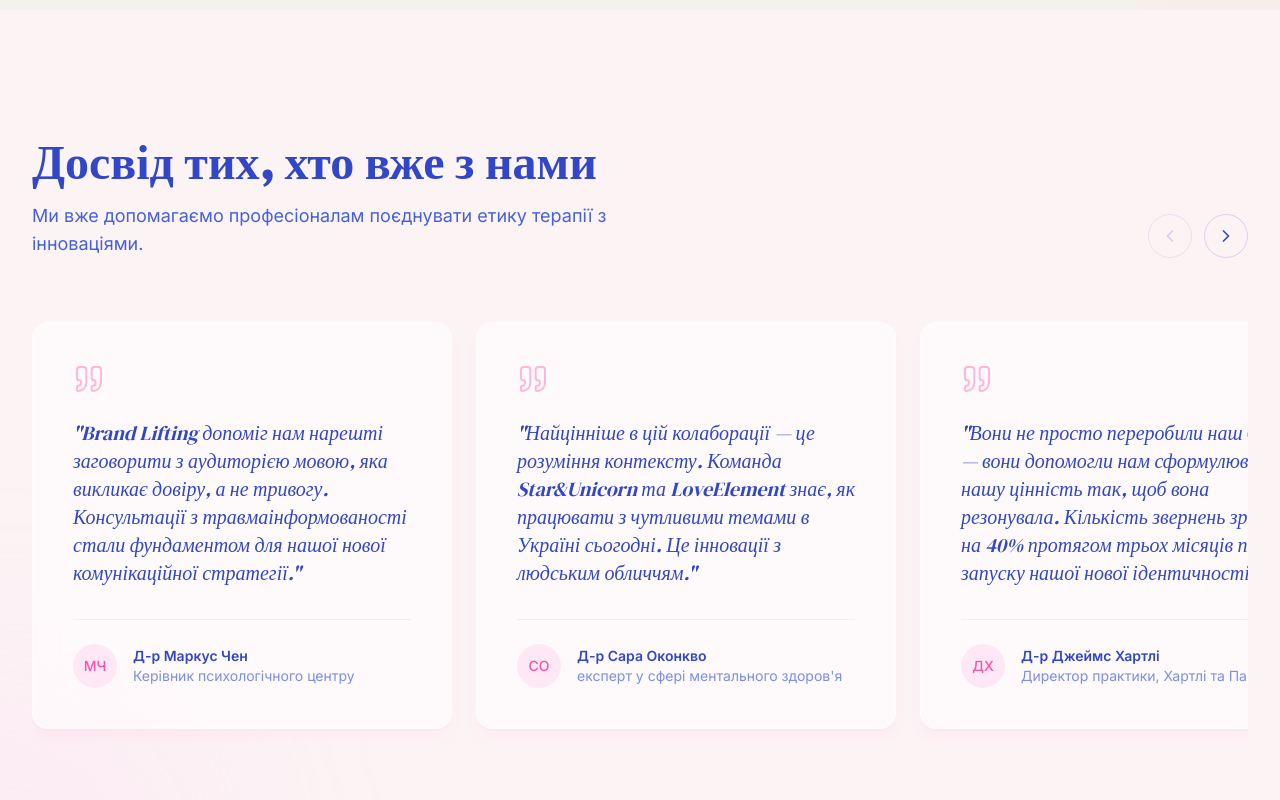
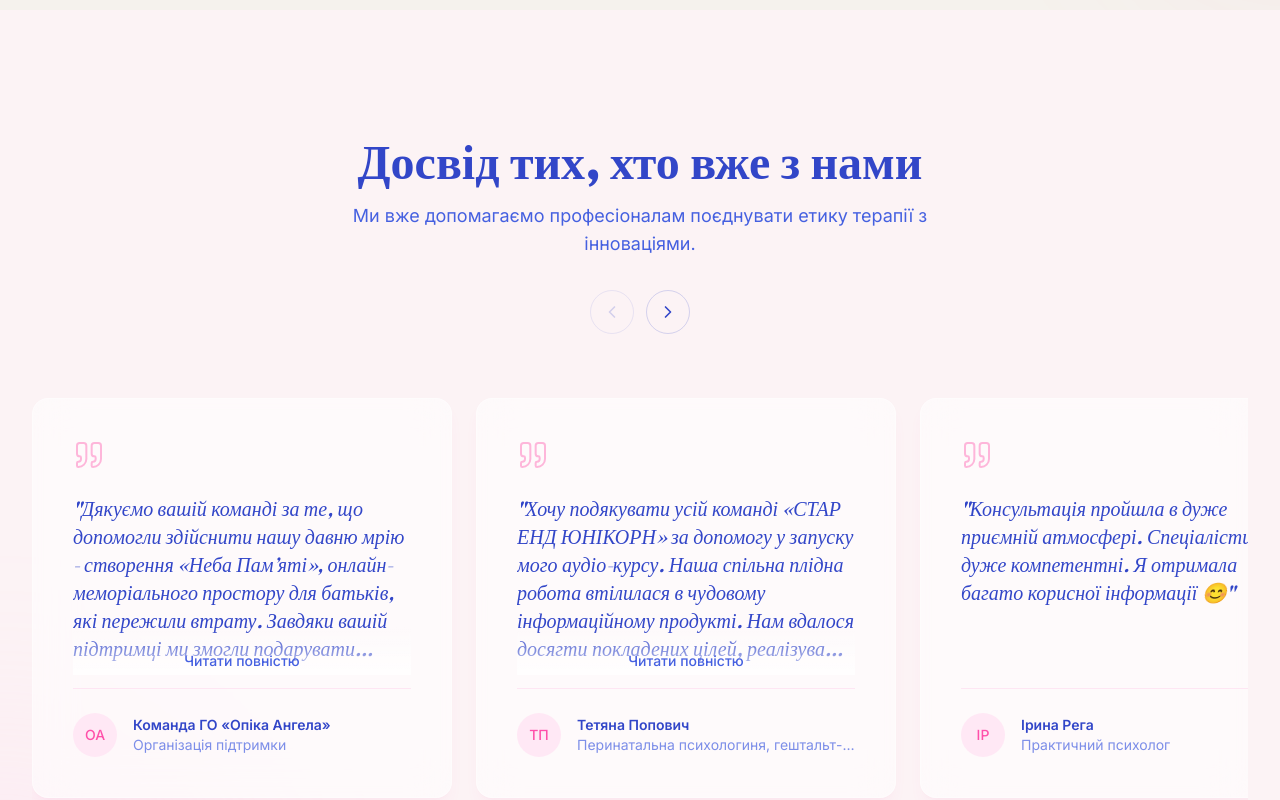
Before and after one commit to NostresMA/M-H-Collab, a React (Vite) app: page / in a window 1280 px wide. Shown: the part 4500-5300 px from the top of the page. Built offline with nearby package versions, Linux system fonts and the light colour scheme.

Commit message:
feat: update testimonials with real content and add modal support

```diff
--- a/src/components/ua/TestimonialsSectionUA.tsx
+++ b/src/components/ua/TestimonialsSectionUA.tsx
@@ -1,34 +1,45 @@
 import React, { useEffect, useState, useRef } from 'react';
-import { motion } from 'framer-motion';
-import { Quote, ChevronLeft, ChevronRight } from 'lucide-react';
+import { motion, AnimatePresence } from 'framer-motion';
+import { Quote, ChevronLeft, ChevronRight, X } from 'lucide-react';
+
 const testimonials = [
   {
     quote:
-  'Brand Lifting допоміг нам нарешті заговорити з аудиторією мовою, яка викликає довіру, а не тривогу. Консультації з травмаінформованості стали фундаментом для нашої нової комунікаційної стратегії.',
-  name: 'Д-р Маркус Чен',
-  role: 'Керівник психологічного центру',
-  initials: 'МЧ'
+      'Дякуємо вашій команді за те, що допомогли здійснити нашу давню мрію - створення «Неба Пам’яті», онлайн-меморіального простору для батьків, які пережили втрату. Завдяки вашій підтримці ми змогли подарувати родинам місце пам’яті та турботи, де можна зберегти спогади про своїх діток.',
+    name: 'Команда ГО «Опіка Ангела»',
+    role: 'Організація підтримки',
+    initials: 'ОА'
   },
   {
     quote:
-  'Найцінніше в цій колаборації — це розуміння контексту. Команда Star&Unicorn та LoveElement знає, як працювати з чутливими темами в Україні сьогодні. Це інновації з людським обличчям.',
-  name: 'Д-р Сара Оконкво',
-  role: "експерт у сфері ментального здоров'я",
-  initials: 'СО'
+      'Хочу подякувати усій команді «СТАР ЕНД ЮНІКОРН» за допомогу у запуску мого аудіо-курсу. Наша спільна плідна робота втілилася в чудовому інформаційному продукті. Нам вдалося досягти покладених цілей, реалізувати задумане і створити дуже чуйний інфопродукт для думаючого споживача. Дякую усім, хто постійно був на звʼязку зі мною, допомагав розібратися в тонкощах автоматизації моєї програми та просування курсу. Ваші поради та рекомендації покращили кінцевий результат. Ми створили глибокий аудіо-курс з чуттєвим телеграм каналом, що дає відчуття присутності автора на всіх етапах проходження курсу. Це саме те чого я хотіла. Дякують вам за сервісність, тактовність та культуру спілкування, системність та образність в роботі. Бажаю вдячних клієнтів та цікавих нових проєктів.',
+    name: 'Тетяна Попович',
+    role: 'Перинатальна психологиня, гештальт-терапевтка',
+    initials: 'ТП'
   },
   {
     quote:
-  'Вони не просто переробили наш бренд — вони допомогли нам сформулювати нашу цінність так, щоб вона резонувала. Кількість звернень зросла на 40% протягом трьох місяців після запуску нашої нової ідентичності.',
-  name: 'Д-р Джеймс Хартлі',
-  role: 'Директор практики, Хартлі та Партнери',
-  initials: 'ДХ'
-}];
+      'Консультація пройшла в дуже приємній атмосфері. Спеціалісти дуже компетентні. Я отримала багато корисної інформації 😊',
+    name: 'Ірина Рега',
+    role: 'Практичний психолог',
+    initials: 'ІР'
+  },
+  {
+    quote:
+      'Дякуємо вам за допомогу в оновленні нашої онлайн-програми «Бути Батьками Ангела». Завдяки вашим зусиллям ми додали нові можливості та покращили користувацький досвід, зробивши програму більш доступною та зручною для батьків, які потребують підтримки.',
+    name: 'Команда ГО «Опіка Ангела»',
+    role: 'Програма «Бути Батьками Ангела»',
+    initials: 'ОА'
+  }
+];
 
 export function TestimonialsSectionUA() {
   const scrollRef = useRef<HTMLDivElement>(null);
   const [activeIndex, setActiveIndex] = useState(0);
   const [canScrollLeft, setCanScrollLeft] = useState(false);
   const [canScrollRight, setCanScrollRight] = useState(true);
+  const [selectedTestimonial, setSelectedTestimonial] = useState<typeof testimonials[0] | null>(null);
+
   const updateScrollState = () => {
     const el = scrollRef.current;
     if (!el) return;
@@ -39,6 +50,7 @@ export function TestimonialsSectionUA() {
       400;
     setActiveIndex(Math.round(el.scrollLeft / cardWidth));
   };
+
   useEffect(() => {
     const el = scrollRef.current;
     if (!el) return;
@@ -48,6 +60,7 @@ export function TestimonialsSectionUA() {
     updateScrollState();
     return () => el.removeEventListener('scroll', updateScrollState);
   }, []);
+
   const scroll = (direction: 'left' | 'right') => {
     const el = scrollRef.current;
     if (!el) return;
@@ -59,126 +72,88 @@ export function TestimonialsSectionUA() {
       behavior: 'smooth'
     });
   };
+
   return (
     <section className="py-24 md:py-32 bg-sage-100/30 relative overflow-hidden">
-      {/* Subtle decorative element */}
       <div className="absolute bottom-0 left-0 w-96 h-96 bg-sage-200/20 rounded-full blur-[100px] -translate-x-1/2 translate-y-1/2 pointer-events-none" />
 
       <div className="max-w-7xl mx-auto px-4 sm:px-6 lg:px-8 relative z-10">
-        {/* Header */}
-        <div className="flex flex-col md:flex-row md:items-end md:justify-between mb-14 md:mb-16">
-          <div>
+        <div className="flex flex-col items-center text-center mb-14 md:mb-16">
           <motion.h2
-              initial={{
-                opacity: 0,
-                y: 20
-              }}
-              whileInView={{
-                opacity: 1,
-                y: 0
-              }}
-              viewport={{
-                once: true
-              }}
-              className="text-3xl md:text-5xl font-serif font-bold text-navy-500 mb-4">
-
+            initial={{ opacity: 0, y: 20 }}
+            whileInView={{ opacity: 1, y: 0 }}
+            viewport={{ once: true }}
+            className="text-3xl md:text-5xl font-serif font-bold text-navy-500 mb-4"
+          >
             Досвід тих, хто вже з нами
           </motion.h2>
           <motion.p
-              initial={{
-                opacity: 0,
-                y: 20
-              }}
-              whileInView={{
-                opacity: 1,
-                y: 0
-              }}
-              viewport={{
-                once: true
-              }}
-              transition={{
-                delay: 0.1
-              }}
-              className="text-lg text-navy-400 max-w-xl">
+            initial={{ opacity: 0, y: 20 }}
+            whileInView={{ opacity: 1, y: 0 }}
+            viewport={{ once: true }}
+            transition={{ delay: 0.1 }}
+            className="text-lg text-navy-400 max-w-xl mb-8"
+          >
+            Ми вже допомагаємо професіоналам поєднувати етику терапії з інноваціями.
+          </motion.p>
 
-              Ми вже допомагаємо професіоналам поєднувати етику терапії з
-              інноваціями.
-            </motion.p>
-          </div>
-
-          {/* Navigation Arrows */}
           <motion.div
-            initial={{
-              opacity: 0
-            }}
-            whileInView={{
-              opacity: 1
-            }}
-            viewport={{
-              once: true
-            }}
-            transition={{
-              delay: 0.2
-            }}
-            className="hidden md:flex items-center gap-3 mt-6 md:mt-0">
-
+            initial={{ opacity: 0 }}
+            whileInView={{ opacity: 1 }}
+            viewport={{ once: true }}
+            transition={{ delay: 0.2 }}
+            className="hidden md:flex items-center gap-3"
+          >
             <button
               onClick={() => scroll('left')}
               disabled={!canScrollLeft}
               aria-label="Previous testimonial"
-              className={`w-11 h-11 rounded-full border flex items-center justify-center transition-all duration-200 ${canScrollLeft ? 'border-navy-500/20 text-navy-500 hover:bg-navy-500 hover:text-white hover:border-navy-500' : 'border-navy-500/10 text-navy-500/20 cursor-not-allowed'}`}>
-
+              className={`w-11 h-11 rounded-full border flex items-center justify-center transition-all duration-200 ${canScrollLeft ? 'border-navy-500/20 text-navy-500 hover:bg-navy-500 hover:text-white hover:border-navy-500' : 'border-navy-500/10 text-navy-500/20 cursor-not-allowed'}`}
+            >
               <ChevronLeft size={20} />
             </button>
             <button
               onClick={() => scroll('right')}
               disabled={!canScrollRight}
               aria-label="Next testimonial"
-              className={`w-11 h-11 rounded-full border flex items-center justify-center transition-all duration-200 ${canScrollRight ? 'border-navy-500/20 text-navy-500 hover:bg-navy-500 hover:text-white hover:border-navy-500' : 'border-navy-500/10 text-navy-500/20 cursor-not-allowed'}`}>
-
+              className={`w-11 h-11 rounded-full border flex items-center justify-center transition-all duration-200 ${canScrollRight ? 'border-navy-500/20 text-navy-500 hover:bg-navy-500 hover:text-white hover:border-navy-500' : 'border-navy-500/10 text-navy-500/20 cursor-not-allowed'}`}
+            >
               <ChevronRight size={20} />
             </button>
           </motion.div>
         </div>
 
-        {/* Horizontal Scroll Container */}
         <div
           ref={scrollRef}
           className="flex gap-6 overflow-x-auto pb-4 snap-x snap-mandatory scrollbar-hide"
-          style={{
-            scrollbarWidth: 'none',
-            msOverflowStyle: 'none'
-          }}>
-
-          {testimonials.map((testimonial, index) =>
+          style={{ scrollbarWidth: 'none', msOverflowStyle: 'none' }}
+        >
+          {testimonials.map((testimonial, index) => (
             <motion.div
               key={index}
-            initial={{
-              opacity: 0,
-              y: 30
-            }}
-            whileInView={{
-              opacity: 1,
-              y: 0
-            }}
-            viewport={{
-              once: true
-            }}
-            transition={{
-              duration: 0.5,
-              delay: index * 0.1
-            }}
-            className="min-w-[320px] md:min-w-[420px] max-w-[420px] flex-shrink-0 snap-start glass p-8 md:p-10 rounded-glass flex flex-col justify-between">
-
-              <div>
-                <Quote
-                size={32}
-                className="text-sage-400/40 mb-6"
-                strokeWidth={1.5} />
-
-                <p className="font-serif text-navy-500 text-lg md:text-xl leading-relaxed italic mb-8">
+              initial={{ opacity: 0, y: 30 }}
+              whileInView={{ opacity: 1, y: 0 }}
+              viewport={{ once: true }}
+              transition={{ duration: 0.5, delay: index * 0.1 }}
+              className="min-w-[320px] md:min-w-[420px] max-w-[420px] h-[400px] flex-shrink-0 snap-start glass p-8 md:p-10 rounded-glass flex flex-col justify-between"
+            >
+              <div className="flex-1 overflow-hidden">
+                <Quote size={32} className="text-sage-400/40 mb-6" strokeWidth={1.5} />
+                <div className="relative h-[180px] overflow-hidden">
+                  <p className="font-serif text-navy-500 text-lg md:text-xl leading-relaxed italic line-clamp-6">
                     "{testimonial.quote}"
                   </p>
+                  {testimonial.quote.length > 200 && (
+                    <div className="absolute bottom-0 left-0 right-0 h-12 bg-gradient-to-t from-white/80 to-transparent flex items-end justify-center pb-1">
+                      <button
+                        onClick={() => setSelectedTestimonial(testimonial)}
+                        className="text-sage-500 font-medium text-sm hover:underline"
+                      >
+                        Читати повністю
+                      </button>
+                    </div>
+                  )}
+                </div>
               </div>
 
               <div className="flex items-center gap-4 pt-6 border-t border-sage-200/40">
@@ -186,26 +161,70 @@ export function TestimonialsSectionUA() {
                   {testimonial.initials}
                 </div>
                 <div>
-                  <p className="font-semibold text-navy-500 text-sm">
-                    {testimonial.name}
-                  </p>
-                  <p className="text-navy-400/70 text-sm">{testimonial.role}</p>
+                  <p className="font-semibold text-navy-500 text-sm">{testimonial.name}</p>
+                  <p className="text-navy-400/70 text-sm line-clamp-1">{testimonial.role}</p>
                 </div>
               </div>
             </motion.div>
-          )}
+          ))}
         </div>
 
-        {/* Dot Indicators (mobile) */}
         <div className="flex md:hidden justify-center gap-2 mt-6">
-          {testimonials.map((_, index) =>
+          {testimonials.map((_, index) => (
             <div
               key={index}
-            className={`w-2 h-2 rounded-full transition-all duration-300 ${index === activeIndex ? 'bg-sage-400 w-6' : 'bg-sage-400/25'}`} />
-
-          )}
+              className={`w-2 h-2 rounded-full transition-all duration-300 ${index === activeIndex ? 'bg-sage-400 w-6' : 'bg-sage-400/25'}`}
+            />
+          ))}
         </div>
       </div>
-    </section>);
 
+      {/* Modal */}
+      <AnimatePresence>
+        {selectedTestimonial && (
+          <motion.div
+            initial={{ opacity: 0 }}
+            animate={{ opacity: 1 }}
+            exit={{ opacity: 0 }}
+            className="fixed inset-0 z-[100] flex items-center justify-center p-4 bg-navy-500/40 backdrop-blur-sm"
+            onClick={() => setSelectedTestimonial(null)}
+          >
+            <motion.div
+              initial={{ scale: 0.9, opacity: 0, y: 20 }}
+              animate={{ scale: 1, opacity: 1, y: 0 }}
+              exit={{ scale: 0.9, opacity: 0, y: 20 }}
+              className="bg-white rounded-3xl p-8 md:p-12 max-w-2xl w-full max-h-[90vh] overflow-y-auto relative shadow-2xl"
+              onClick={(e) => e.stopPropagation()}
+            >
+              <button
+                onClick={() => setSelectedTestimonial(null)}
+                className="absolute top-6 right-6 text-navy-300 hover:text-navy-500 transition-colors"
+                aria-label="Close modal"
+              >
+                <X size={24} />
+              </button>
+
+              <Quote size={40} className="text-sage-400/40 mb-8" strokeWidth={1.5} />
+
+              <div className="mb-10">
+                <p className="font-serif text-navy-500 text-xl md:text-2xl leading-relaxed italic">
+                  "{selectedTestimonial.quote}"
+                </p>
+              </div>
+
+              <div className="flex items-center gap-5 pt-8 border-t border-sage-100">
+                <div className="w-14 h-14 rounded-full bg-sage-100 flex items-center justify-center text-sage-400 font-semibold text-lg">
+                  {selectedTestimonial.initials}
+                </div>
+                <div>
+                  <p className="font-bold text-navy-500 text-lg">{selectedTestimonial.name}</p>
+                  <p className="text-navy-400/70">{selectedTestimonial.role}</p>
+                </div>
+              </div>
+            </motion.div>
+          </motion.div>
+        )}
+      </AnimatePresence>
+    </section>
+  );
 }
```
Lines whose indentation alone changed are shown as unchanged.
